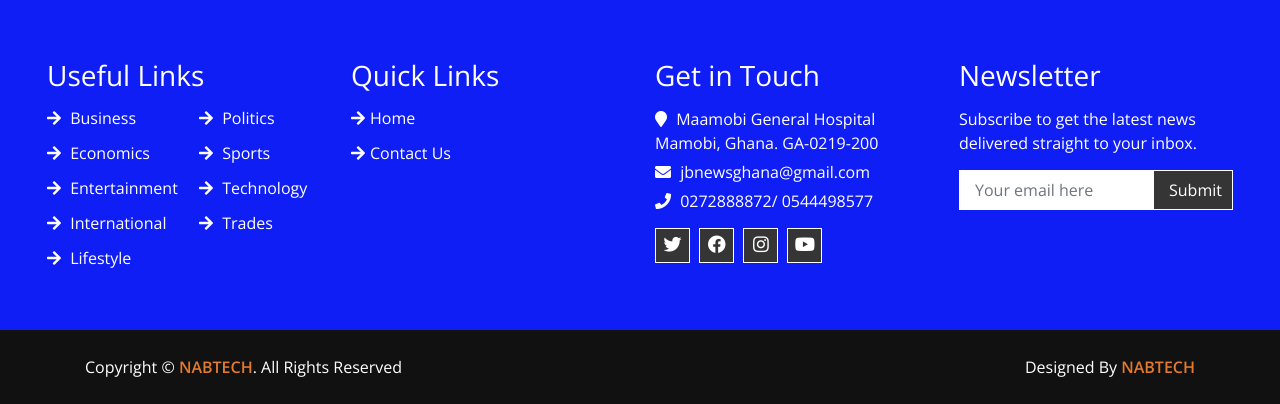
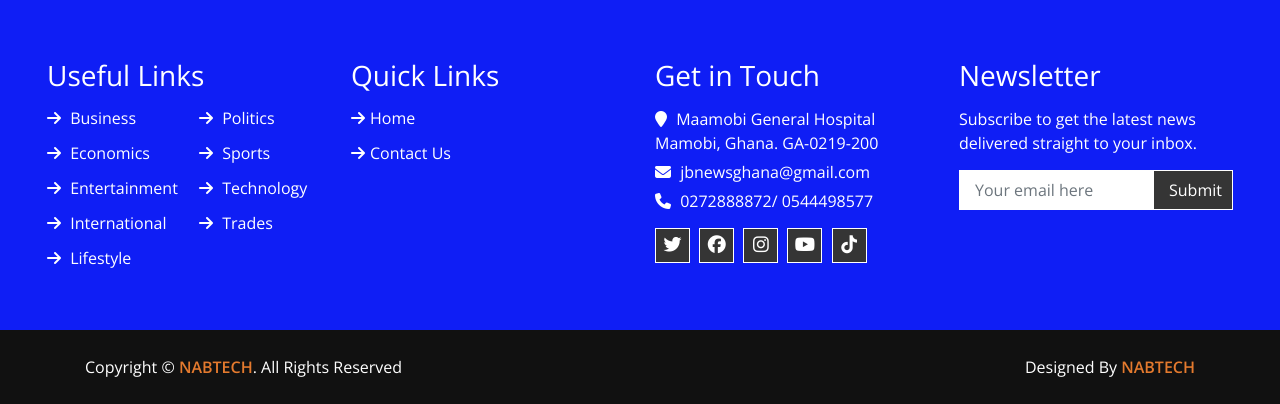
Before and after one commit to Eddie-hanson/JBNews, a Django app: a page that uses JBNews/templates/base.html in a window 1280 px wide. Shown: the part 2570-2974 px from the top of the page. Run offline with Django 5.2, Linux system fonts and the light colour scheme; data comes from the database, SQL or seed files in the repository; some libraries are stand-ins or nearby versions.

Commit message:
Add TikTok social media links and update Font Awesome version in base.html

```diff
--- a/JBNews/templates/base.html
+++ b/JBNews/templates/base.html
@@ -5,10 +5,9 @@
     <head>
         <meta charset="utf-8">
         <title>{% block title %}JB News{% endblock %} </title>
-        <meta content="width=device-width, initial-scale=1.0" name="viewport">
-        <meta content="Bootstrap Ecommerce Template" name="keywords">
-        <meta content="Bootstrap Ecommerce Template Free Download" name="description">
-
+    <meta name="viewport" content="width=device-width, initial-scale=1.0">
+    <meta name="description" content="JBNews — Latest breaking news and updates">
+    <meta name="author" content="JBNews">
         <!-- Favicon -->
         <link href="{% static 'img/favicon.ico'%}" rel="icon">
 
@@ -18,6 +17,7 @@
         <!-- CSS Libraries -->
         <link href="https://stackpath.bootstrapcdn.com/bootstrap/4.4.1/css/bootstrap.min.css" rel="stylesheet">
         <link href="https://cdnjs.cloudflare.com/ajax/libs/font-awesome/5.10.0/css/all.min.css" rel="stylesheet">
+        <link rel="stylesheet" href="https://cdnjs.cloudflare.com/ajax/libs/font-awesome/6.5.0/css/all.min.css" />
         <link href="{% static 'lib/slick/slick.css'%}" rel="stylesheet">
         <link href="{% static 'lib/slick/slick-theme.css'%}" rel="stylesheet">
 
@@ -88,6 +88,12 @@
             <i class="fab fa-youtube"></i>
         </a>
         {% endif %}
+        {% if site_contact.tiktok %}
+        <a href="{{ site_contact.tiktok }}" target="_blank">
+            <i class="fab fa-tiktok"></i>
+        </a>
+        {% endif %}
+
     </div>
 </div>
                 </div>
@@ -221,6 +227,11 @@
             <i class="fab fa-youtube"></i>
         </a>
         {% endif %}
+        {% if site_contact.tiktok %}
+        <a href="{{ site_contact.tiktok }}" target="_blank">
+            <i class="fab fa-tiktok"></i>
+        </a>
+        {% endif %}
                                 </div>
                             </div>
                         </div>
```
